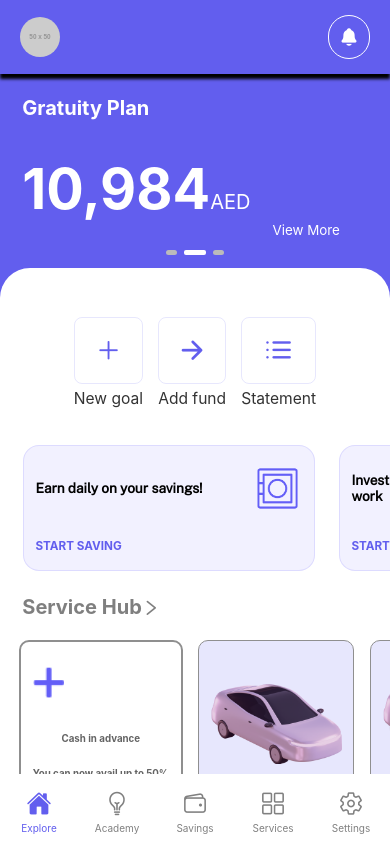
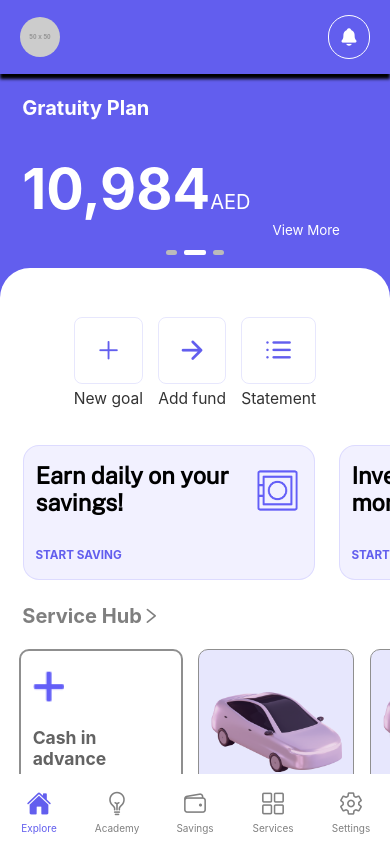
Before and after one commit to adhmnabil/fintech, a React Native app: screen / in a window 390 px wide. Built offline with nearby package versions, Linux system fonts and the light colour scheme.

Commit message:
update size
update size

```diff
--- a/app/Components/AcademyCard.tsx
+++ b/app/Components/AcademyCard.tsx
@@ -20,7 +20,7 @@ const AcademyCard: React.FC<AcademyCardProps> = ({ item, nav }) => {
 const styles = StyleSheet.create({
     card: {
         backgroundColor: '#F2F1FF',
-        height: screenHeight * 0.15,
+        height: screenHeight * 0.16,
         width: screenWidth * 0.75,
         margin: screenWidth * 0.03,
         borderRadius: 16,
@@ -39,9 +39,9 @@ const styles = StyleSheet.create({
     },
     cardText: {
         color: '#000',
-        fontSize: screenWidth * 0.035,
+        fontSize: screenWidth * 0.060,
         fontWeight: 'bold',
-        maxWidth: '70%',
+        maxWidth: '80%',
         fontFamily: 'PublicSans-Regular',
     },
     image: {
--- a/app/Components/ServiceCard.tsx
+++ b/app/Components/ServiceCard.tsx
@@ -52,7 +52,7 @@ const styles = StyleSheet.create({
         height: screenHeight * 0.28,
     },
     serviceTitle: {
-        fontSize: screenWidth * 0.025,
+        fontSize: screenWidth * 0.028,
         fontWeight: 'bold',
         textAlign: 'center',
         color: '#636363',
@@ -63,16 +63,16 @@ const styles = StyleSheet.create({
         width: screenWidth * 0.28,
     },
     serviceTitleNotMain: {
-        fontSize: screenWidth * 0.025,
+        fontSize: screenWidth * 0.045,
         fontWeight: 'bold',
-        textAlign: 'center',
+        textAlign: 'left',
         color: '#636363',
         marginTop: screenHeight * 0.03,
     },
     serviceDescription: {
         color: '#636363',
-        fontSize: screenWidth * 0.025,
-        fontWeight: '700',
+        fontSize: screenWidth * 0.035,
+        fontWeight: '800',
         lineHeight: screenHeight * 0.02,
         marginVertical: screenHeight * 0.015,
     },
```
